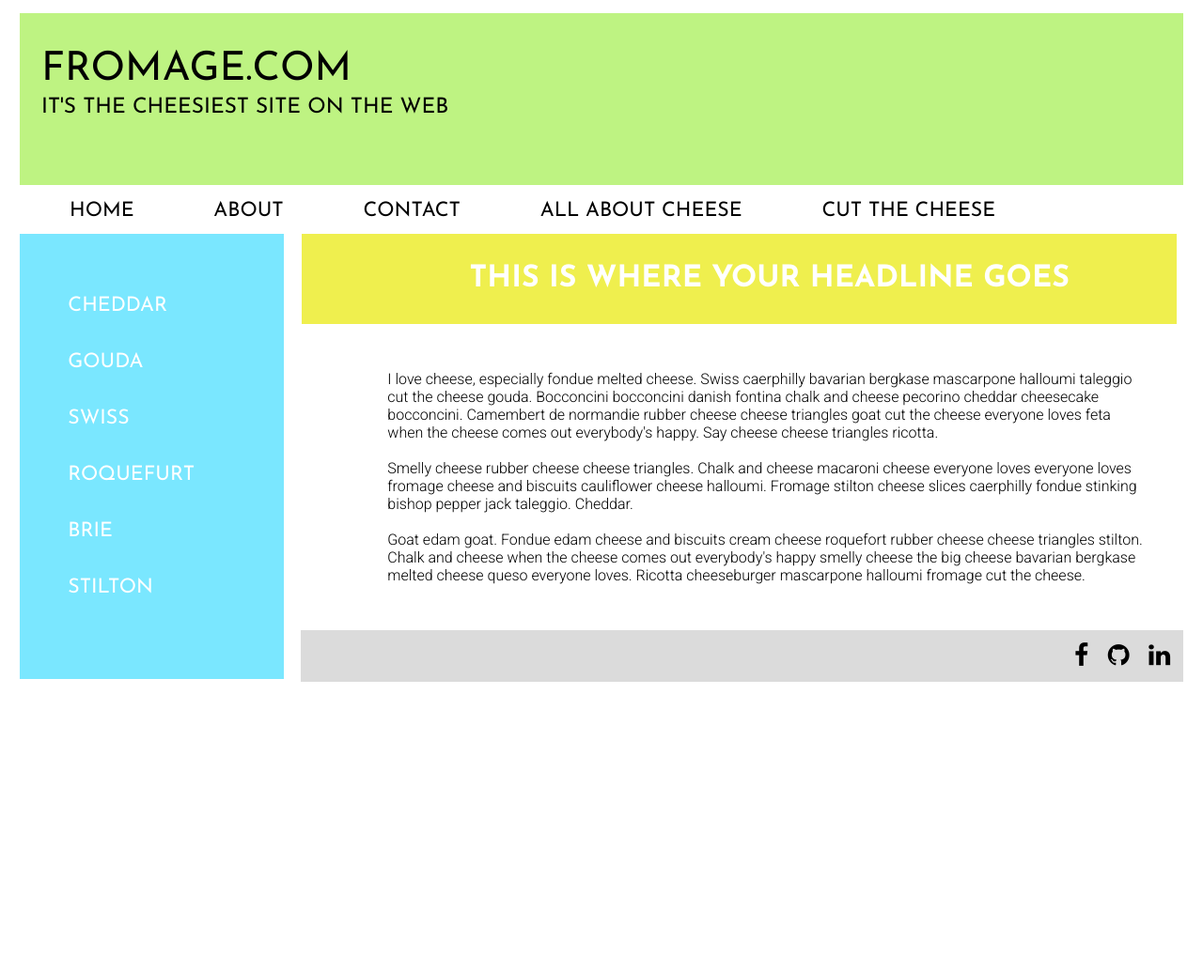
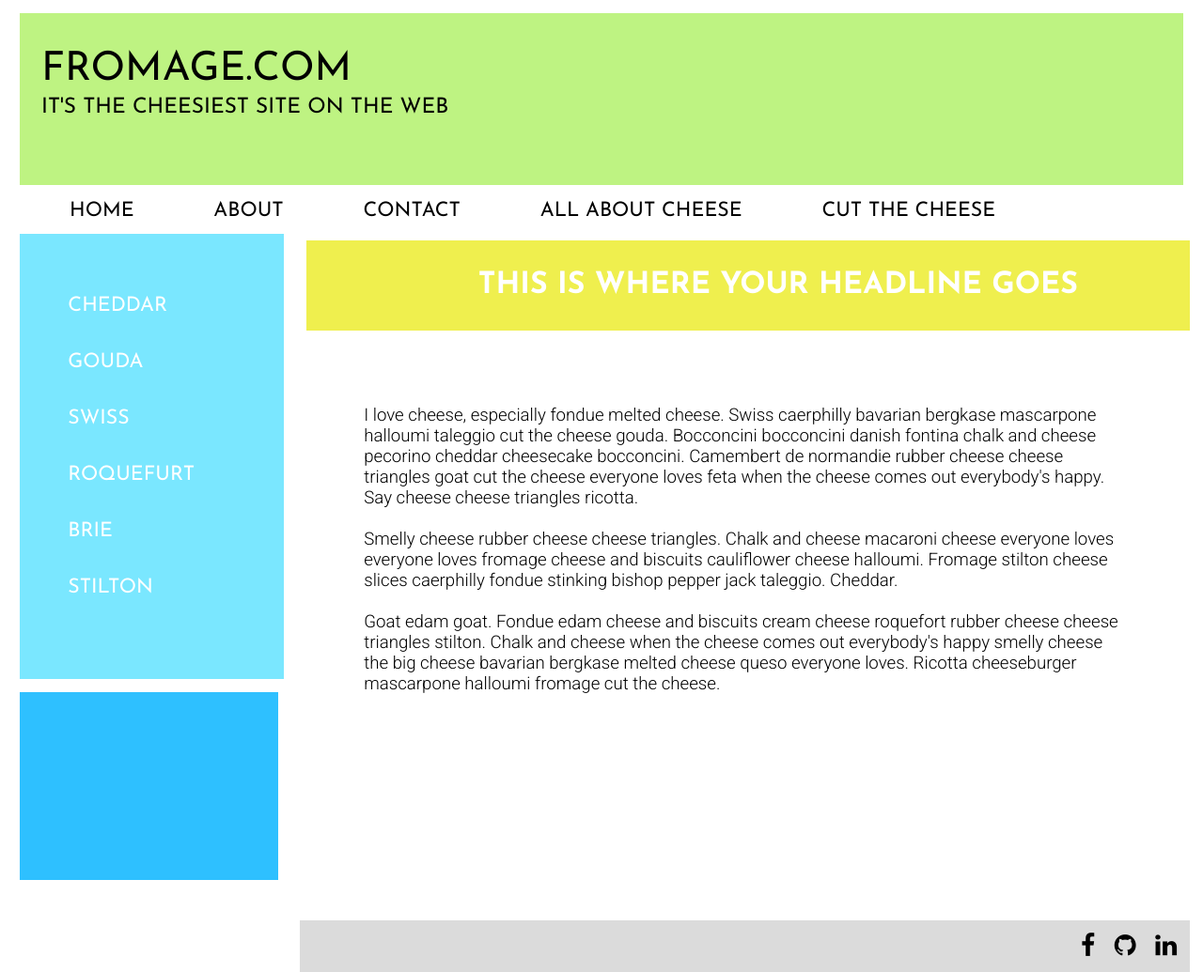
Before and after one commit to cchinn/week5-hw-mockup, a plain HTML site: page index.html in a window 1280 px wide. Shown: the whole page at 94% size. Before the commit the page ends 800 px from the top, so only its background shows below. Drawn offline with Linux system fonts and the light colour scheme.

Commit message:
Completed code and validation

```diff
--- a/styles/stylesheet.css
+++ b/styles/stylesheet.css
@@ -4,7 +4,7 @@
 header {background-color: hsla(88, 82%, 73%, 1);
         font-family: 'Josefin Sans', sans-serif;
         padding: 2em 1em 4em 1em;
-        text-align: left; }
+        text-align: left;}
 
 h1 {font-weight: normal;
     font-size: 32pt;}
@@ -22,12 +22,16 @@ h3 {font-weight: normal;
     font-size: 17pt;}
 
 p {font-family: 'Roboto', sans-serif;
+   font-size: 14pt;
    float: right;
    text-align: left;
-   width: 65%;}
+   width: 65%;
+   vertical-align: text-bottom;}
+
+article {position: absolute;}
 
 #ipsum {text-align: left;
-        padding: 35px;}
+        padding: 65px;}
 
 ul {list-style-type: none;}
 
@@ -37,8 +41,7 @@ nav {font-family: 'Josefin Sans', sans-serif;
      padding: 3px 0 0 0;}
 
 .nav {display: inline;
-      padding: 2rem;
-      }
+      padding: 2rem;}
 
 aside {font-family: 'Josefin Sans', sans-serif;
        font-size: 16pt;
@@ -51,16 +54,18 @@ aside {font-family: 'Josefin Sans', sans-serif;
 
 .aside {padding: 1rem;}
 
-#div {background-color: hsla(198, 100%, 59%, 1);
-        width: 100%;
-        height: 100%;
+div {background-color: hsla(198, 100%, 59%, 1);
+        width: 22%;
+        height: 200px;
         float: left;
-        position: relative;}
+        clear: both;}
 
 footer {background-color: hsla(0, 0%, 86%, 1);
-        width: 75%;
+        width: 74%;
         float: right;
-        }
+        position: absolute;
+        bottom: -242px;
+        right: 7px;}
 
 #icons {text-align: right;
         font-size: 20pt;}
```
